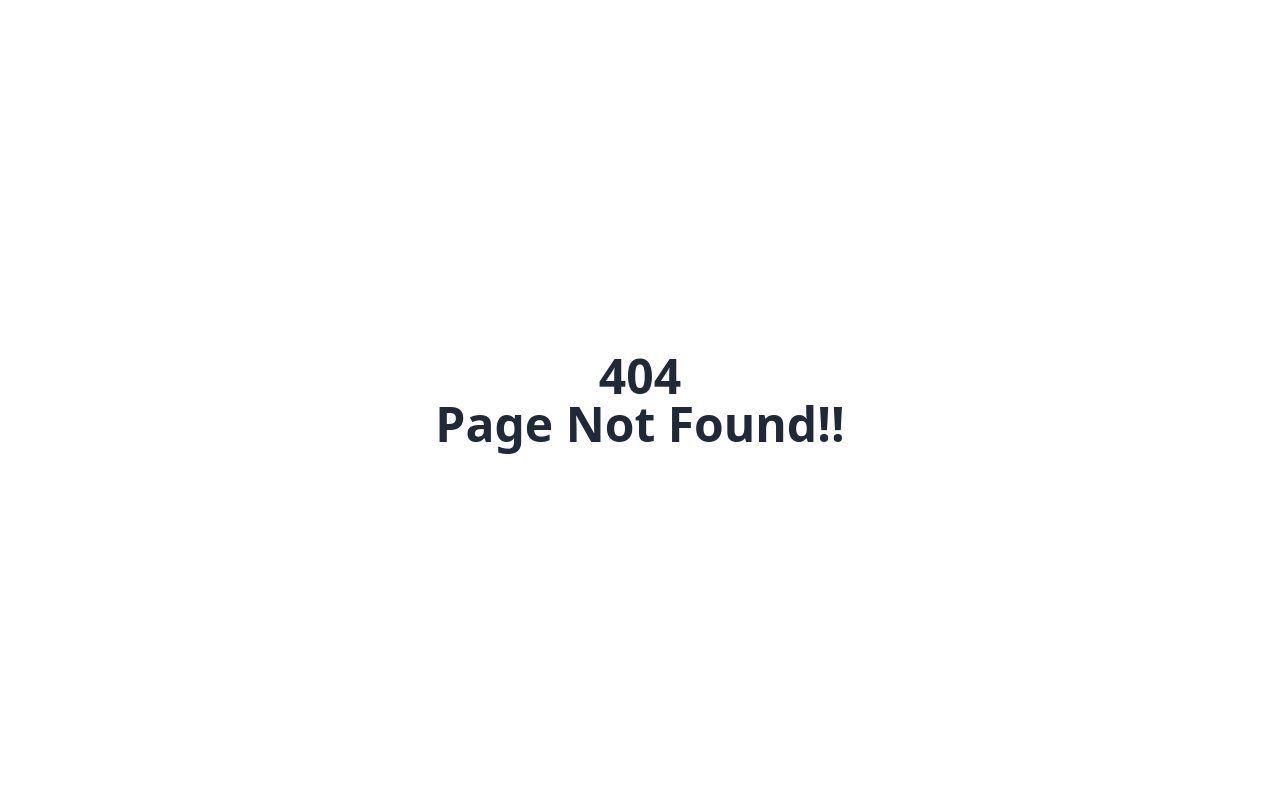
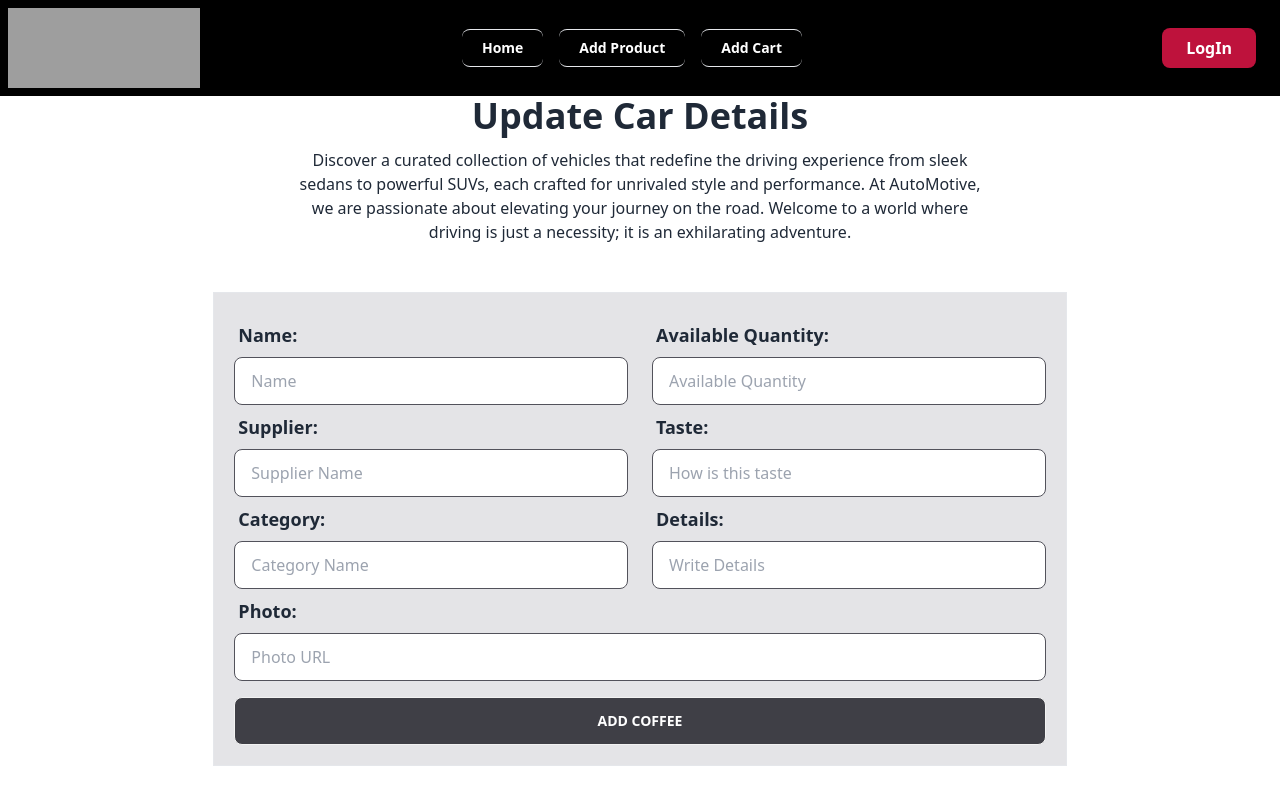
Before and after one commit to Shovon96/auto-motive, a React (Vite) app: page /updateCars in a window 1280 px wide. Before the commit this address had no page. Shown: the top 800 px of the page. Built offline with nearby package versions, Linux system fonts and the light colour scheme; grey boxes are pictures that could not be loaded.

Commit message:
add cars page added

```diff
--- a/package.json
+++ b/package.json
@@ -16,7 +16,8 @@
     "react": "^18.2.0",
     "react-dom": "^18.2.0",
     "react-router-dom": "^6.17.0",
-    "sort-by": "^1.2.0"
+    "sort-by": "^1.2.0",
+    "sweetalert2": "^11.7.32"
   },
   "devDependencies": {
     "@types/react": "^18.2.15",
--- a/src/Components/BrandsName/Cars.jsx
+++ b/src/Components/BrandsName/Cars.jsx
@@ -28,13 +28,19 @@ const Cars = () => {
                                 </div>
                                 <div className="flex justify-between my-2 text-lg flex-wrap">
                                     <h4><span className="font-bold">Type: </span>{car.type}</h4>
-                                        <p><span className="font-bold">Price: </span>{car.price}</p>
+                                    <p><span className="font-bold">Price: </span>$ {car.price}</p>
                                 </div>
                                 <p>Ratting: {car.rating}</p>
-                                    <p className="font-medium text-gray-500 py-3">{car.short_description}</p>
-                                    <Link className="flex justify-center">
+                                <p className="font-medium text-gray-500 py-3 h-24">{car.short_description}</p>
+                                <div className="flex justify-evenly">
+                                    <Link to='/updateCars'>
+                                        <button className="btn px-12 my-3 py-3 bg-rose-500 text-base font-bold text-white rounded-full hover:bg-rose-700">Update</button>
+                                    </Link>
+                                    <button className="btn px-12 my-3 py-3 bg-rose-500 text-base font-bold text-white rounded-full hover:bg-rose-700">Details</button>
+                                </div>
+                                {/* <Link className="flex justify-center">
                                         <button className="w-2/3 my-3 py-3 bg-rose-500 text-base font-bold text-white rounded-full hover:bg-rose-700">Add Cart</button>
-                                    </Link>
+                                    </Link> */}
                             </div>
                         </div>
                     )
--- /dev/null
+++ b/src/Components/UpdateCars/UpdateCars.jsx
@@ -0,0 +1,94 @@
+import Swal from "sweetalert2";
+
+const UpdateCars = () => {
+
+    const handleUpdateCar = event => {
+        event.preventDefault()
+        const form = event.target;
+        const Name = form.name.value;
+        const brand_name= form.brandName.value;
+        const type = form.type.value;
+        const price = form.price.value;
+        const rating = form.ratting.value;
+        const short_description = form.details.value;
+        const ImageURL = form.photo.value;
+        const newCar = {ImageURL,brand_name, Name,  type, price, rating, short_description}
+        // console.log(newCar);
+
+        // send data to the server
+        fetch('http://localhost:5000/cars', {
+            method: 'POST',
+            headers: { 'content-type': 'application/json' },
+            body: JSON.stringify(newCar)
+        })
+            .then(res => res.json())
+            .then(data => {
+                if (data.insertedId) {
+                    Swal.fire({
+                        position: 'top-center',
+                        icon: 'success',
+                        title: 'Your Car has been saved successfully!',
+                        showConfirmButton: false,
+                        timer: 1000
+                    })
+                }
+            })
+    }
+
+
+    return (
+        <div>
+            <div>
+                <h2 className="text-4xl font-bold text-center">Update Car Details</h2>
+                <p className="text-center my-3 px-72">Discover a curated collection of vehicles that redefine the driving experience from sleek sedans to powerful SUVs, each crafted for unrivaled style and performance. At AutoMotive, we are passionate about elevating your journey on the road. Welcome to a world where driving is just a necessity; it is an exhilarating adventure.</p>
+            </div>
+            <form onSubmit={handleUpdateCar} className="border w-2/3 mx-auto my-12 p-5 bg-zinc-200">
+                <div className="form-control">
+
+                    <div className="flex justify-between gap-6">
+                        <div className="w-full">
+                            <label className="label">
+                                <span className="label-text text-lg font-semibold">Name:</span>
+                            </label>
+                            <input type="text" name="name" placeholder="Name" className="input input-bordered border-zinc-600 w-full" required />
+
+                            <label className="label">
+                                <span className="label-text text-lg font-semibold">Supplier:</span>
+                            </label>
+                            <input type="text" name="supplier" placeholder="Supplier Name" className="input input-bordered border-zinc-600 w-full" required />
+
+                            <label className="label">
+                                <span className="label-text text-lg font-semibold">Category:</span>
+                            </label>
+                            <input type="text" name="category" placeholder="Category Name" className="input input-bordered border-zinc-600 w-full" required />
+                        </div>
+                        <div className="w-full">
+                            <label className="label">
+                                <span className="label-text text-lg font-semibold">Available Quantity:</span>
+                            </label>
+                            <input type="text" name="quantity" placeholder="Available Quantity" className="input input-bordered border-zinc-600 w-full" required />
+
+                            <label className="label">
+                                <span className="label-text text-lg font-semibold">Taste:</span>
+                            </label>
+                            <input type="text" name="taste" placeholder="How is this taste" className="input input-bordered border-zinc-600 w-full" required />
+
+                            <label className="label">
+                                <span className="label-text text-lg font-semibold">Details:</span>
+                            </label>
+                            <input type="text" name="details" placeholder="Write Details" className="input input-bordered border-zinc-600 w-full" required />
+                        </div>
+                    </div>
+
+                    <label className="label">
+                        <span className="label-text text-lg font-semibold">Photo:</span>
+                    </label>
+                    <input type="text" name="photo" placeholder="Photo URL" className="input input-bordered border-zinc-600" required />
+                </div>
+                <button className="btn btn-block mt-4 bg-zinc-700 text-white hover:bg-zinc-800">Add Coffee</button>
+            </form>
+        </div>
+    );
+};
+
+export default UpdateCars;
--- a/src/Pages/AddProducts/AddProducts.jsx
+++ b/src/Pages/AddProducts/AddProducts.jsx
@@ -1,49 +1,51 @@
 // import Swal from 'sweetalert2'
+
+import Swal from "sweetalert2";
 
 
 const AddProducts = () => {
 
-    const handleAddCoffee = event => {
+    const handleAddCars = event => {
         event.preventDefault()
         const form = event.target;
-        const name = form.name.value;
-        const supplier = form.supplier.value;
-        const category = form.category.value;
-        const quantity = form.quantity.value;
-        const taste = form.taste.value;
-        const details = form.details.value;
-        const photo = form.photo.value;
-        const newCoffee = { name, supplier, category, quantity, taste, details, photo }
-        console.log(newCoffee);
+        const Name = form.name.value;
+        const brand_name= form.brandName.value;
+        const type = form.type.value;
+        const price = form.price.value;
+        const rating = form.ratting.value;
+        const short_description = form.details.value;
+        const ImageURL = form.photo.value;
+        const newCar = {ImageURL,brand_name, Name,  type, price, rating, short_description}
+        // console.log(newCar);
 
         // send data to the server
-        // fetch('https://coffee-store-server-4gdnqwwux-coddings-projects.vercel.app/coffee', {
-        //     method: 'POST',
-        //     headers: { 'content-type': 'application/json' },
-        //     body: JSON.stringify(newCoffee)
-        // })
-        //     .then(res => res.json())
-        //     .then(data => {
-        //         if (data.insertedId) {
-        //             Swal.fire({
-        //                 position: 'top-center',
-        //                 icon: 'success',
-        //                 title: 'Your Coffee has been saved successfully!',
-        //                 showConfirmButton: false,
-        //                 timer: 1000
-        //             })
-        //         }
-        //     })
+        fetch('http://localhost:5000/cars', {
+            method: 'POST',
+            headers: { 'content-type': 'application/json' },
+            body: JSON.stringify(newCar)
+        })
+            .then(res => res.json())
+            .then(data => {
+                if (data.insertedId) {
+                    Swal.fire({
+                        position: 'top-center',
+                        icon: 'success',
+                        title: 'Your Car has been saved successfully!',
+                        showConfirmButton: false,
+                        timer: 1000
+                    })
+                }
+            })
     }
 
 
     return (
         <div>
             <div>
-                <h2 className="text-4xl font-bold text-center">Add new coffee</h2>
-                <p className="text-center my-3 px-72">Lorem ipsum dolor, sit amet consectetur adipisicing elit. Fugiat aliquid odit, adipisci laborum id nobis molestias aut iusto veniam sit Lorem ipsum dolor sit amet, consectetur adipisicing elit. Corrupti, alias quam reiciendis quas odit esse quos perspiciatis sit voluptate est?</p>
+                <h2 className="text-4xl font-bold text-center">Add new Cars</h2>
+                <p className="text-center my-3 px-72">Welcome to AutoMotive, where automotive innovation takes the driver seat. Immerse yourself in the latest models that redefine the road, from the sleek and powerful [Featured Car 1] to the versatile. Each vehicle in our collection is a harmonious blend of design, performance, and cutting-edge technology, promising an unparalleled driving experience. At AutoMotive, we invite you to explore the future of driving with our newest additions, where every journey is an adventure in style and sophistication.</p>
             </div>
-            <form onSubmit={handleAddCoffee} className="border w-2/3 mx-auto my-12 p-5 bg-zinc-200">
+            <form onSubmit={handleAddCars} className="border w-2/3 mx-auto my-12 p-5 bg-rose-100 rounded-md">
                 <div className="form-control">
 
                     <div className="flex justify-between gap-6">
@@ -54,25 +56,25 @@ const AddProducts = () => {
                             <input type="text" name="name" placeholder="Name" className="input input-bordered border-zinc-600 w-full" required/>
 
                             <label className="label">
-                                <span className="label-text text-lg font-semibold">Supplier:</span>
+                                <span className="label-text text-lg font-semibold">Brand Name:</span>
                             </label>
-                            <input type="text" name="supplier" placeholder="Supplier Name" className="input input-bordered border-zinc-600 w-full"  required/>
+                            <input type="text" name="brandName" placeholder="Brand Name" className="input input-bordered border-zinc-600 w-full"  required/>
 
                             <label className="label">
-                                <span className="label-text text-lg font-semibold">Category:</span>
+                                <span className="label-text text-lg font-semibold">Type:</span>
                             </label>
-                            <input type="text" name="category" placeholder="Category Name" className="input input-bordered border-zinc-600 w-full"  required/>
+                            <input type="text" name="type" placeholder="Type Name" className="input input-bordered border-zinc-600 w-full"  required/>
                         </div>
                         <div className="w-full">
                             <label className="label">
-                                <span className="label-text text-lg font-semibold">Available Quantity:</span>
+                                <span className="label-text text-lg font-semibold">Price:</span>
                             </label>
-                            <input type="text" name="quantity" placeholder="Available Quantity" className="input input-bordered border-zinc-600 w-full"  required/>
+                            <input type="text" name="price" placeholder="Price" className="input input-bordered border-zinc-600 w-full"  required/>
 
                             <label className="label">
-                                <span className="label-text text-lg font-semibold">Taste:</span>
+                                <span className="label-text text-lg font-semibold">Ratting:</span>
                             </label>
-                            <input type="text" name="taste" placeholder="How is this taste" className="input input-bordered border-zinc-600 w-full"  required />
+                            <input type="text" name="ratting" placeholder="Type your ratting" className="input input-bordered border-zinc-600 w-full"  required />
 
                             <label className="label">
                                 <span className="label-text text-lg font-semibold">Details:</span>
@@ -82,11 +84,11 @@ const AddProducts = () => {
                     </div>
 
                     <label className="label">
-                        <span className="label-text text-lg font-semibold">Photo:</span>
+                        <span className="label-text text-lg font-semibold">Photo URL:</span>
                     </label>
                     <input type="text" name="photo" placeholder="Photo URL" className="input input-bordered border-zinc-600"  required/>
                 </div>
-                <button className="btn btn-block mt-4 bg-zinc-700 text-white hover:bg-zinc-800">Add Coffee</button>
+                <button className="btn btn-block mt-4 bg-rose-600 text-white hover:bg-rose-700">Add Car</button>
             </form>
         </div>
     );
--- a/src/Routes/Routes.jsx
+++ b/src/Routes/Routes.jsx
@@ -4,6 +4,7 @@ import MainLayout from "../MainLayout/MainLayout";
 import Home from "../Pages/Home/Home";
 import AddProducts from "../Pages/AddProducts/AddProducts";
 import Cars from "../Components/BrandsName/Cars";
+import UpdateCars from "../Components/UpdateCars/UpdateCars";
 
     const router = createBrowserRouter([
         {
@@ -21,6 +22,10 @@ import Cars from "../Components/BrandsName/Cars";
                     element: <Cars></Cars>,
                 },
                 {
+                    path: '/updateCars',
+                    element: <UpdateCars></UpdateCars>
+                },
+                {
                     path: '/addProduct',
                     element: <AddProducts></AddProducts>
                 }
```
Also changed, not shown: 1 other file (tests, documents, lock files or other folders). Lines whose indentation alone changed are shown as unchanged.
